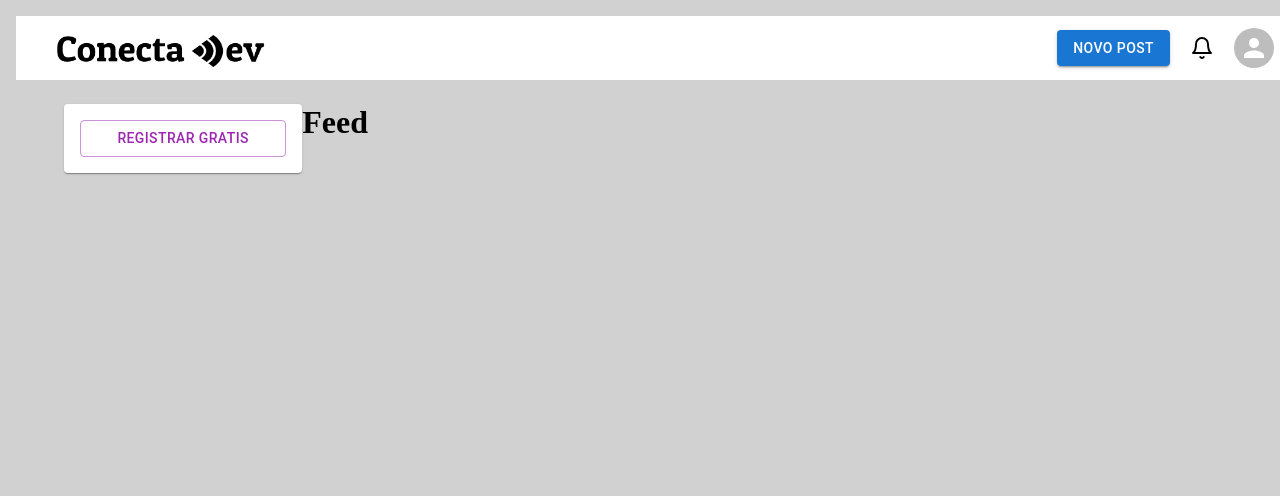
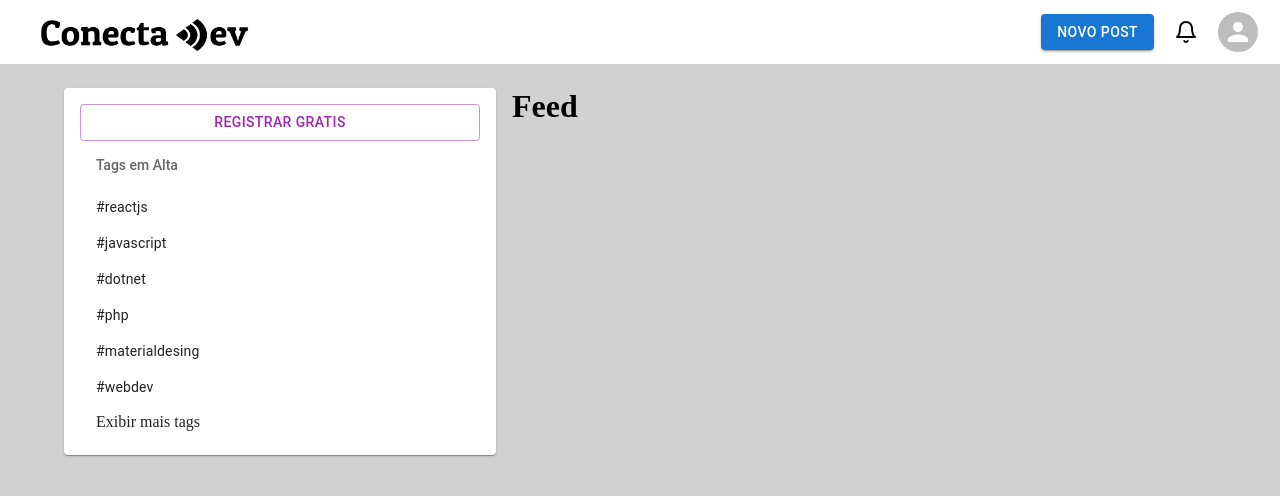
Before and after one commit to Diogo-Salvio/rede-social, a React (Create React App) app: page / in a window 1280 px wide. Shown: the top 496 px of the page. Built offline with nearby package versions, Linux system fonts and the light colour scheme.

Commit message:
feat: nav bar

```diff
--- a/src/Pages/Home/components/Header/Header.css
+++ b/src/Pages/Home/components/Header/Header.css
@@ -2,6 +2,7 @@
     background: white;
     width: 100%;
     position: fixed;
+
 }
 
 .toolbar {
--- a/src/Pages/Home/components/NavBar/NavBar.css
+++ b/src/Pages/Home/components/NavBar/NavBar.css
@@ -1,6 +1,7 @@
-.root {
+.nav-bar-cont {
     padding: 16px;
     width: 400px;
+    margin-right: 16px;
 }
 
 .button {
--- a/src/Pages/Home/components/NavBar/NavBar.jsx
+++ b/src/Pages/Home/components/NavBar/NavBar.jsx
@@ -3,13 +3,40 @@ import React from "react";
 import Paper from '@mui/material/Paper';
 import Button from '@mui/material/Button';
 import ListSubheader from '@mui/material/ListSubheader';
+import ListItem from '@mui/material/ListItem';
+import ListItemText from '@mui/material/ListItemText';
 
 import "./NavBar.css"
 
+
+const tags = [
+    {id: 1, name:'reactjs'},
+    {id: 2, name:'javascript'},
+    {id: 3, name:'dotnet'},
+    {id: 4, name:'php'},
+    {id: 5, name:'materialdesing'},
+    {id: 6, name:'webdev'},
+]
+
+
 const NavBar = () => {
     return (
-        <Paper className="root">
+        <Paper className="nav-bar-cont">
             <Button className="button" variant="outlined" color="secondary">Registrar Gratis</Button>
+            <ListSubheader>Tags em Alta</ListSubheader>
+            {
+                tags.map((item) => (
+                    <ListItem dense button key={`item-${item.id}-$(item.name)`}>
+                    <ListItemText primary={`#${item.name}`} />
+                  </ListItem>
+                ))
+            }
+
+            <ListItem button>
+                Exibir mais tags
+            </ListItem>
+
+
         </Paper>
     );
 }
--- a/src/Pages/Home/index.jsx
+++ b/src/Pages/Home/index.jsx
@@ -14,9 +14,8 @@ const Home = () => {
 
     return (
         <div className="root">
-            <div>
-                <Header />
-            </div>
+
+            <Header />
 
             <div className="main">
 
```
